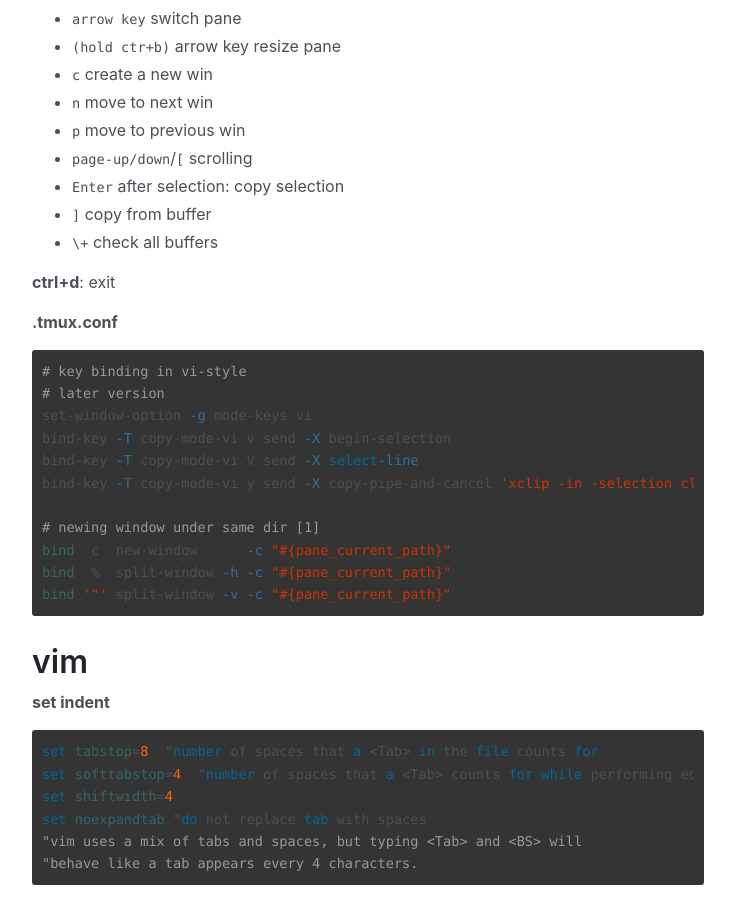
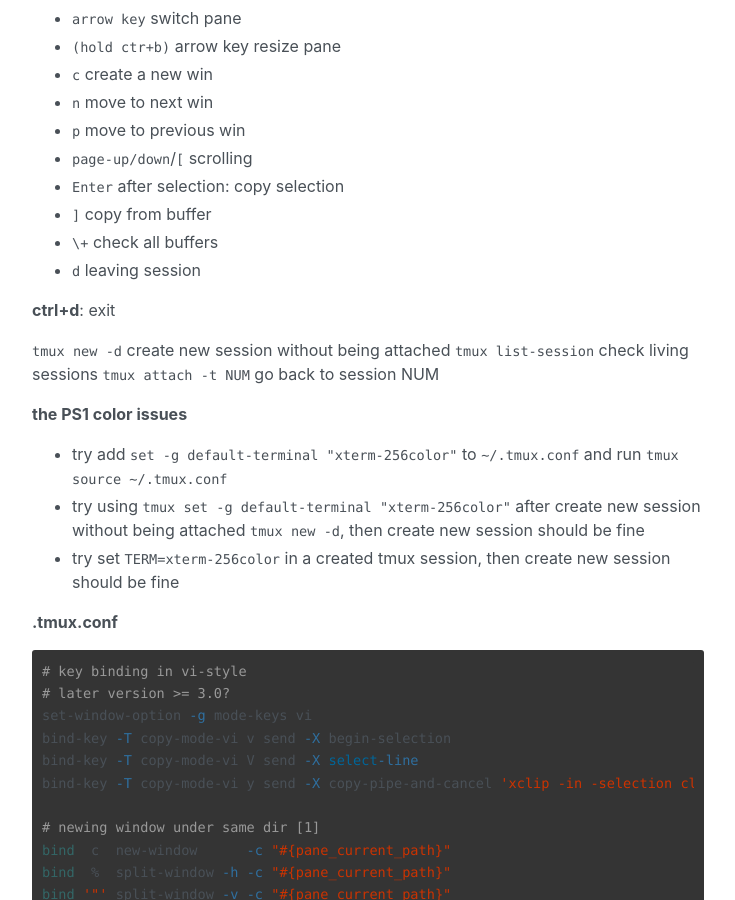
Before and after one commit to yuuu14/blog, a Jekyll site: the page built from _posts/2022-01-27-manuals.md, in a window 1280 px wide and 900 px high, scrolled down 358 px. Shown: the whole window, without its empty margins (272-1007 px from the left). Built offline with Jekyll 4.4.1, drawn with Linux system fonts in a browser that asks for light colours.

Commit message:
update tmux usage

````diff
--- a/_posts/2022-01-27-manuals.md
+++ b/_posts/2022-01-27-manuals.md
@@ -18,13 +18,26 @@
 - `Enter` after selection: copy selection
 - `]`  copy from buffer
 - `\+`  check all buffers
+- `d`  leaving session
+
 
 **ctrl+d**:  exit
+
+`tmux new -d` create new session without being attached
+`tmux list-session` check living sessions
+`tmux attach -t NUM`  go back to session NUM
+
+
+**the PS1 color issues**
+- try add `set -g default-terminal "xterm-256color"` to `~/.tmux.conf` and run `tmux source ~/.tmux.conf`
+- try using `tmux set -g default-terminal "xterm-256color"` after create new session without being attached `tmux new -d`, then create new session should be fine
+- try set `TERM=xterm-256color` in a created tmux session, then create new session should be fine
+
 
 **.tmux.conf**
 ```bash
 # key binding in vi-style
-# later version
+# later version >= 3.0?
 set-window-option -g mode-keys vi
 bind-key -T copy-mode-vi v send -X begin-selection
 bind-key -T copy-mode-vi V send -X select-line
````
